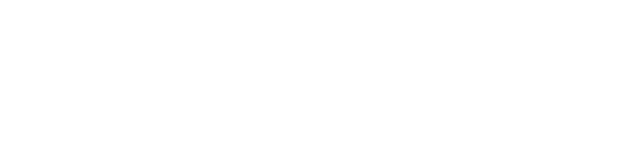
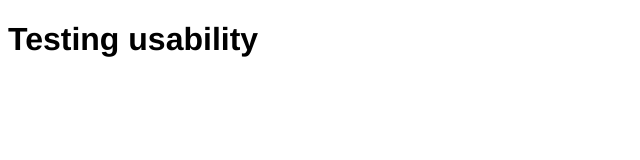
Before and after one commit to dsw225/danwarnick.im, a plain HTML site: page index.html in a window 1280 px wide. Shown: the whole page, without its empty margins (0-640 px from the left). Drawn offline with Linux system fonts and the light colour scheme.

Commit message:
Pushing non updated files

```diff
--- a/index.html
+++ b/index.html
@@ -3,9 +3,10 @@
 <head>
     <meta charset="UTF-8">
     <meta name="viewport" content="width=device-width, initial-scale=1.0">
+    <link href="./resources/css/index.css" type="text/css" rel="stylesheet">
     <title>I'm Dan Warnick</title>
 </head>
 <body>
-
+    <h1>Testing usability</h1>
 </body>
 </html>
--- a/resources/css/index.css
+++ b/resources/css/index.css
@@ -0,0 +1,3 @@
+*{
+    font-family: Helvetica;
+}
```
